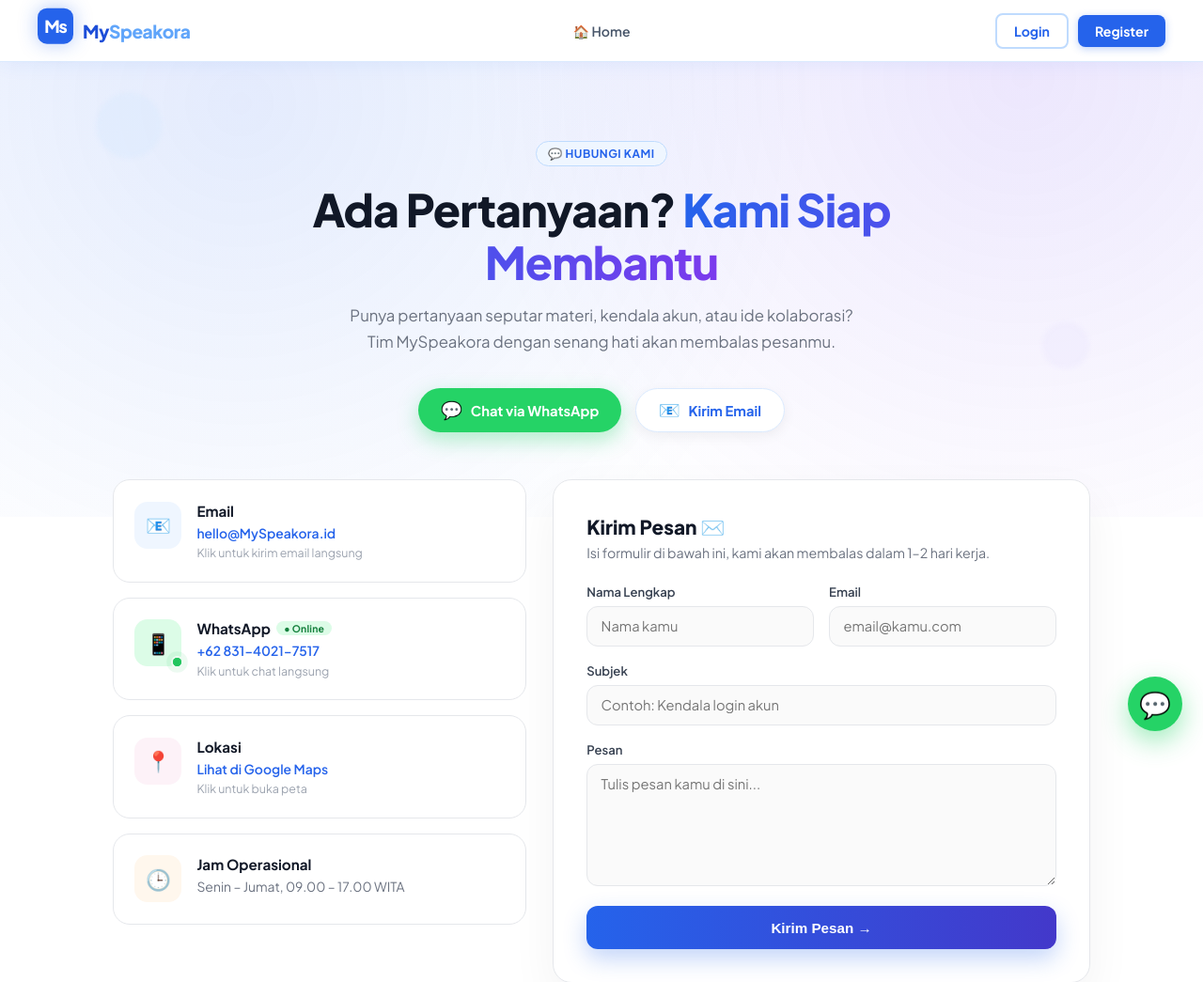
After one commit to artzneynart-boop/web--belajar--bahasa--inggris, a PHP site: page /kontak.php in a window 1280 px wide. The commit adds this page. Shown: the top 1045 px of the page at 94% size. Run offline with PHP 8.4, Linux system fonts and the light colour scheme.

Commit message:
membuat halaman kontak

```diff
--- /dev/null
+++ b/css/kontak.css
@@ -0,0 +1,323 @@
+/* ══════════════════════════════════════
+   KONTAK PAGE — MySpeakora
+   Stylesheet khusus untuk kontak.php
+   ══════════════════════════════════════ */
+
+/* ── Hero dengan gradient + pola dekoratif ── */
+.kontak-hero {
+  position: relative;
+  padding: 150px 1.25rem 90px;
+  text-align: center;
+  background: radial-gradient(circle at 20% 20%, rgba(37,99,235,.10), transparent 55%),
+              radial-gradient(circle at 85% 15%, rgba(124,58,237,.10), transparent 50%),
+              linear-gradient(180deg, #f8faff 0%, #ffffff 100%);
+  overflow: hidden;
+}
+.kontak-hero::before, .kontak-hero::after {
+  content: '';
+  position: absolute;
+  border-radius: 50%;
+  filter: blur(2px);
+  opacity: .5;
+  animation: kontakFloat 7s ease-in-out infinite;
+}
+.kontak-hero::before {
+  width: 70px; height: 70px;
+  background: #dbeafe;
+  top: 18%; left: 8%;
+}
+.kontak-hero::after {
+  width: 50px; height: 50px;
+  background: #ede9fe;
+  top: 65%; right: 10%;
+  animation-delay: -3s;
+}
+@keyframes kontakFloat {
+  0%, 100% { transform: translateY(0) translateX(0); }
+  50% { transform: translateY(-18px) translateX(8px); }
+}
+.kontak-hero-inner { position: relative; max-width: 700px; margin: 0 auto; z-index: 1; }
+.kontak-hero .section-tag {
+  margin: 0 auto 1.1rem;
+  display: inline-flex;
+}
+.kontak-hero h1 {
+  font-size: clamp(2rem, 4.5vw, 3rem);
+  font-weight: 800;
+  color: #111827;
+  margin: 0 0 .9rem;
+  line-height: 1.18;
+  letter-spacing: -.02em;
+}
+.kontak-hero h1 em {
+  font-style: normal;
+  background: linear-gradient(90deg, #2563eb, #7c3aed);
+  -webkit-background-clip: text;
+  background-clip: text;
+  color: transparent;
+}
+.kontak-hero p {
+  color: #6b7280;
+  font-size: 1.05rem;
+  line-height: 1.65;
+  margin: 0 auto;
+  max-width: 540px;
+}
+
+/* ── Quick-contact pills di bawah hero ── */
+.kontak-quick {
+  display: flex;
+  flex-wrap: wrap;
+  gap: .9rem;
+  justify-content: center;
+  margin-top: 2.2rem;
+  position: relative;
+  z-index: 1;
+}
+.kontak-quick-btn {
+  display: inline-flex;
+  align-items: center;
+  gap: .55rem;
+  padding: .85rem 1.5rem;
+  border-radius: 50px;
+  font-size: .92rem;
+  font-weight: 700;
+  text-decoration: none;
+  transition: transform .18s ease, box-shadow .18s ease;
+  box-shadow: 0 4px 14px rgba(0,0,0,.06);
+}
+.kontak-quick-btn:hover { transform: translateY(-3px); }
+.kontak-quick-wa {
+  background: #25D366;
+  color: #fff;
+  box-shadow: 0 8px 22px rgba(37,211,102,.35);
+}
+.kontak-quick-wa:hover { box-shadow: 0 12px 28px rgba(37,211,102,.45); }
+.kontak-quick-email {
+  background: #fff;
+  color: #2563eb;
+  border: 1.5px solid #dbeafe;
+}
+.kontak-quick-email:hover { border-color: #2563eb; box-shadow: 0 8px 22px rgba(37,99,235,.18); }
+.kontak-quick-icon { font-size: 1.15rem; line-height: 1; }
+
+.kontak-wrapper {
+  max-width: 1080px;
+  margin: 0 auto 5rem;
+  padding: 0 1.25rem;
+  display: grid;
+  grid-template-columns: 1fr 1.3fr;
+  gap: 1.75rem;
+  align-items: start;
+  margin-top: -2.5rem;
+  position: relative;
+  z-index: 2;
+}
+@media (max-width: 860px) {
+  .kontak-wrapper { grid-template-columns: 1fr; margin-top: -1rem; }
+}
+
+/* ── Info cards kiri ── */
+.kontak-info-col { display: flex; flex-direction: column; gap: 1rem; }
+.kontak-info-card {
+  background: #fff;
+  border: 1px solid #e5e7eb;
+  border-radius: 18px;
+  padding: 1.4rem;
+  display: flex;
+  gap: 1rem;
+  align-items: flex-start;
+  transition: box-shadow .2s, transform .2s, border-color .2s;
+  text-decoration: none;
+}
+.kontak-info-card.is-link { cursor: pointer; }
+.kontak-info-card.is-link:hover {
+  box-shadow: 0 14px 34px rgba(37,99,235,.12);
+  transform: translateY(-3px);
+  border-color: #c7d2fe;
+}
+.kontak-info-icon {
+  width: 50px; height: 50px;
+  border-radius: 14px;
+  display: flex; align-items: center; justify-content: center;
+  font-size: 1.35rem;
+  flex-shrink: 0;
+  background: #eff6ff;
+  position: relative;
+}
+.kontak-info-card h4 {
+  margin: 0 0 .3rem;
+  font-size: .95rem;
+  font-weight: 700;
+  color: #111827;
+  display: flex;
+  align-items: center;
+  gap: .4rem;
+}
+.kontak-info-card p, .kontak-info-card .kontak-info-value {
+  margin: 0;
+  font-size: .87rem;
+  color: #6b7280;
+  line-height: 1.5;
+}
+.kontak-info-card .kontak-info-value {
+  color: #2563eb;
+  font-weight: 600;
+}
+.kontak-info-card.is-link:hover .kontak-info-value { text-decoration: underline; }
+.kontak-info-card .kontak-info-sub {
+  font-size: .78rem;
+  color: #9ca3af;
+  margin-top: 2px;
+}
+
+/* Badge "Online" berkedip di icon WA */
+.kontak-online-dot {
+  position: absolute;
+  bottom: -2px; right: -2px;
+  width: 13px; height: 13px;
+  background: #22c55e;
+  border-radius: 50%;
+  border: 2.5px solid #fff;
+}
+.kontak-online-dot::after {
+  content: '';
+  position: absolute;
+  inset: 0;
+  border-radius: 50%;
+  background: #22c55e;
+  animation: kontakPulse 1.8s ease-out infinite;
+}
+@keyframes kontakPulse {
+  0% { box-shadow: 0 0 0 0 rgba(34,197,94,.55); }
+  100% { box-shadow: 0 0 0 8px rgba(34,197,94,0); }
+}
+.kontak-tag-online {
+  font-size: .65rem;
+  font-weight: 700;
+  color: #15803d;
+  background: #dcfce7;
+  padding: 1px 8px;
+  border-radius: 20px;
+  letter-spacing: .02em;
+}
+
+/* ── Form kanan ── */
+.kontak-form-card {
+  background: #fff;
+  border: 1px solid #e5e7eb;
+  border-radius: 20px;
+  padding: 2.2rem;
+  box-shadow: 0 20px 50px rgba(17,24,39,.05);
+}
+.kontak-form-card h3 {
+  margin: 0 0 .35rem;
+  font-size: 1.3rem;
+  font-weight: 800;
+  color: #111827;
+}
+.kontak-form-card > p {
+  margin: 0 0 1.5rem;
+  font-size: .89rem;
+  color: #6b7280;
+}
+.kontak-row {
+  display: grid;
+  grid-template-columns: 1fr 1fr;
+  gap: 1rem;
+}
+@media (max-width: 480px) {
+  .kontak-row { grid-template-columns: 1fr; }
+}
+.kontak-form-card .form-group { margin-bottom: 1.1rem; }
+.kontak-form-card label {
+  display: block;
+  font-size: .82rem;
+  font-weight: 600;
+  color: #374151;
+  margin-bottom: .4rem;
+}
+.kontak-form-card input,
+.kontak-form-card textarea {
+  width: 100%;
+  border: 1.5px solid #e5e7eb;
+  border-radius: 12px;
+  padding: .72rem .9rem;
+  font-size: .92rem;
+  font-family: inherit;
+  outline: none;
+  transition: border-color .15s, box-shadow .15s;
+  box-sizing: border-box;
+  background: #fafafa;
+  color: #111827;
+}
+.kontak-form-card textarea { resize: vertical; min-height: 130px; }
+.kontak-form-card input:focus,
+.kontak-form-card textarea:focus {
+  border-color: #2563eb;
+  box-shadow: 0 0 0 4px rgba(37,99,235,.10);
+  background: #fff;
+}
+.kontak-btn-submit {
+  width: 100%;
+  border: none;
+  border-radius: 12px;
+  padding: .9rem 1rem;
+  background: linear-gradient(90deg, #2563eb, #4338ca);
+  color: #fff;
+  font-size: .95rem;
+  font-weight: 700;
+  cursor: pointer;
+  transition: transform .15s ease, box-shadow .15s ease;
+  box-shadow: 0 10px 24px rgba(37,99,235,.28);
+}
+.kontak-btn-submit:hover { transform: translateY(-2px); box-shadow: 0 14px 30px rgba(37,99,235,.35); }
+.kontak-btn-submit:active { transform: scale(.98); }
+
+.kontak-alert {
+  border-radius: 12px;
+  padding: .8rem 1rem;
+  font-size: .85rem;
+  margin-bottom: 1.2rem;
+  line-height: 1.5;
+  display: flex;
+  align-items: flex-start;
+  gap: .5rem;
+}
+.kontak-alert-success { background: #dcfce7; color: #15803d; }
+.kontak-alert-error   { background: #fef2f2; color: #dc2626; }
+
+/* ── Map embed ── */
+.kontak-map {
+  max-width: 1080px;
+  margin: 0 auto 5rem;
+  padding: 0 1.25rem;
+}
+.kontak-map-box {
+  border-radius: 20px;
+  overflow: hidden;
+  border: 1px solid #e5e7eb;
+  height: 300px;
+  box-shadow: 0 16px 40px rgba(17,24,39,.06);
+}
+.kontak-map-box iframe { width: 100%; height: 100%; border: 0; display: block; }
+
+/* ── Floating WhatsApp button (pojok bawah, semua halaman) ── */
+.kontak-float-wa {
+  position: fixed;
+  bottom: 22px;
+  right: 22px;
+  width: 58px; height: 58px;
+  border-radius: 50%;
+  background: #25D366;
+  display: flex;
+  align-items: center;
+  justify-content: center;
+  font-size: 1.7rem;
+  color: #fff;
+  text-decoration: none;
+  box-shadow: 0 10px 28px rgba(37,211,102,.45);
+  z-index: 999;
+  transition: transform .2s ease;
+}
+.kontak-float-wa:hover { transform: scale(1.08); }
--- /dev/null
+++ b/kontak.php
@@ -0,0 +1,250 @@
+<?php
+session_start();
+require_once 'koneksi.php';
+
+$isLoggedIn = isset($_SESSION['loggedin']) && $_SESSION['loggedin'] === true;
+$username   = $_SESSION['username'] ?? '';
+
+$currentPage = 'kontak.php';
+
+// ── Proses form kontak (sederhana, tanpa kirim email — bisa dikembangkan nanti) ──
+$kontak_sukses = '';
+$kontak_error  = '';
+
+if ($_SERVER['REQUEST_METHOD'] === 'POST') {
+    $nama    = trim($_POST['nama'] ?? '');
+    $email   = trim($_POST['email'] ?? '');
+    $subjek  = trim($_POST['subjek'] ?? '');
+    $pesan   = trim($_POST['pesan'] ?? '');
+
+    if (empty($nama) || empty($email) || empty($subjek) || empty($pesan)) {
+        $kontak_error = "Semua field wajib diisi ya 🙏";
+    } elseif (!filter_var($email, FILTER_VALIDATE_EMAIL)) {
+        $kontak_error = "Format email tidak valid.";
+    } else {
+        // TODO: simpan ke tabel pesan_kontak atau kirim email notifikasi
+        $kontak_sukses = "Pesan kamu berhasil terkirim! Tim kami akan membalas secepatnya 🚀";
+    }
+}
+?>
+<!DOCTYPE html>
+<html lang="id">
+<head>
+  <meta charset="UTF-8" />
+  <meta name="viewport" content="width=device-width, initial-scale=1.0" />
+  <title>MySpeakora — Kontak</title>
+  <link href="https://fonts.googleapis.com/css2?family=Plus+Jakarta+Sans:wght@400;500;600;700;800&family=Lora:ital,wght@0,400;0,600;1,400&display=swap" rel="stylesheet" />
+  <link rel="stylesheet" href="./css/style.css" />
+  <link rel="stylesheet" href="./css/kontak.css" />
+</head>
+<body>
+
+<?php include 'navbar.php'; ?>
+
+<!-- ═══════ HERO KONTAK ═══════ -->
+<div class="kontak-hero">
+  <div class="kontak-hero-inner">
+    <div class="section-tag">💬 Hubungi Kami</div>
+    <h1>Ada Pertanyaan? <em>Kami Siap Membantu</em></h1>
+    <p>Punya pertanyaan seputar materi, kendala akun, atau ide kolaborasi? Tim MySpeakora dengan senang hati akan membalas pesanmu.</p>
+
+    <div class="kontak-quick">
+      <a class="kontak-quick-btn kontak-quick-wa" href="https://wa.me/6283140217517?text=Halo%20MySpeakora%2C%20saya%20ingin%20bertanya..." target="_blank" rel="noopener">
+        <span class="kontak-quick-icon">💬</span> Chat via WhatsApp
+      </a>
+      <a class="kontak-quick-btn kontak-quick-email" href="mailto:hello@MySpeakora.id?subject=Pertanyaan%20dari%20Website">
+        <span class="kontak-quick-icon">📧</span> Kirim Email
+      </a>
+    </div>
+  </div>
+</div>
+
+<div class="kontak-wrapper">
+
+  <!-- ── Kolom Info ── -->
+  <div class="kontak-info-col">
+
+    <a class="kontak-info-card is-link" href="mailto:hello@MySpeakora.id?subject=Pertanyaan%20dari%20Website">
+      <div class="kontak-info-icon">📧</div>
+      <div>
+        <h4>Email</h4>
+        <div class="kontak-info-value">hello@MySpeakora.id</div>
+        <div class="kontak-info-sub">Klik untuk kirim email langsung</div>
+      </div>
+    </a>
+
+    <a class="kontak-info-card is-link" href="https://wa.me/6283140217517?text=Halo%20MySpeakora%2C%20saya%20ingin%20bertanya..." target="_blank" rel="noopener">
+      <div class="kontak-info-icon" style="background:#dcfce7;">
+        📱
+        <span class="kontak-online-dot"></span>
+      </div>
+      <div>
+        <h4>WhatsApp <span class="kontak-tag-online">● Online</span></h4>
+        <div class="kontak-info-value">+62 831-4021-7517</div>
+        <div class="kontak-info-sub">Klik untuk chat langsung</div>
+      </div>
+    </a>
+
+    <a class="kontak-info-card is-link" href="https://maps.app.goo.gl/qmswBf11dXq8Ws1L7" target="_blank" rel="noopener">
+      <div class="kontak-info-icon" style="background:#fdf2f8;">📍</div>
+      <div>
+        <h4>Lokasi</h4>
+        <div class="kontak-info-value">Lihat di Google Maps</div>
+        <div class="kontak-info-sub">Klik untuk buka peta</div>
+      </div>
+    </a>
+
+    <div class="kontak-info-card">
+      <div class="kontak-info-icon" style="background:#fff7ed;">🕒</div>
+      <div>
+        <h4>Jam Operasional</h4>
+        <p>Senin – Jumat, 09.00 – 17.00 WITA</p>
+      </div>
+    </div>
+
+  </div>
+
+  <!-- ── Form Kontak ── -->
+  <div class="kontak-form-card">
+    <h3>Kirim Pesan ✉️</h3>
+    <p>Isi formulir di bawah ini, kami akan membalas dalam 1–2 hari kerja.</p>
+
+    <?php if ($kontak_sukses): ?>
+      <div class="kontak-alert kontak-alert-success"><span>✅</span><span><?= htmlspecialchars($kontak_sukses) ?></span></div>
+    <?php endif; ?>
+    <?php if ($kontak_error): ?>
+      <div class="kontak-alert kontak-alert-error"><span>⚠️</span><span><?= htmlspecialchars($kontak_error) ?></span></div>
+    <?php endif; ?>
+
+    <form method="POST" action="kontak.php">
+      <div class="kontak-row">
+        <div class="form-group">
+          <label for="nama">Nama Lengkap</label>
+          <input type="text" id="nama" name="nama" placeholder="Nama kamu"
+                 value="<?= htmlspecialchars($_POST['nama'] ?? ($isLoggedIn ? $username : '')) ?>" required>
+        </div>
+        <div class="form-group">
+          <label for="email">Email</label>
+          <input type="email" id="email" name="email" placeholder="email@kamu.com"
+                 value="<?= htmlspecialchars($_POST['email'] ?? ($_SESSION['email'] ?? '')) ?>" required>
+        </div>
+      </div>
+
+      <div class="form-group">
+        <label for="subjek">Subjek</label>
+        <input type="text" id="subjek" name="subjek" placeholder="Contoh: Kendala login akun"
+               value="<?= htmlspecialchars($_POST['subjek'] ?? '') ?>" required>
+      </div>
+
+      <div class="form-group">
+        <label for="pesan">Pesan</label>
+        <textarea id="pesan" name="pesan" placeholder="Tulis pesan kamu di sini..." required><?= htmlspecialchars($_POST['pesan'] ?? '') ?></textarea>
+      </div>
+
+      <button type="submit" class="kontak-btn-submit">Kirim Pesan →</button>
+    </form>
+  </div>
+
+</div>
+
+<!-- ═══════ MAP ═══════ -->
+<div class="kontak-map">
+  <div class="kontak-map-box">
+    <iframe
+      src="https://www.google.com/maps?q=MySpeakora&output=embed"
+      loading="lazy"
+      referrerpolicy="no-referrer-when-downgrade">
+    </iframe>
+  </div>
+</div>
+
+<?php if (!$isLoggedIn): ?>
+<!-- ═══════ MODAL LOGIN ═══════ -->
+<div class="modal-overlay" id="loginModal" onclick="closeOnBg(event,'loginModal')">
+  <div class="modal">
+    <button class="modal-close" onclick="closeModal('loginModal')">✕</button>
+    <h2>Selamat Datang 👋</h2>
+    <p>Masuk ke akun MySpeakora kamu</p>
+    <form method="POST" action="login.php">
+      <div class="form-group">
+        <label>Username</label>
+        <input type="text" name="username" placeholder="Username kamu" required />
+      </div>
+      <div class="form-group">
+        <label>Password</label>
+        <input type="password" name="password" placeholder="••••••••" required />
+      </div>
+      <button type="submit" class="btn-form">Masuk →</button>
+    </form>
+    <div class="modal-switch">Belum punya akun? <a onclick="switchModal('loginModal','registerModal')">Daftar sekarang</a></div>
+  </div>
+</div>
+
+<!-- ═══════ MODAL REGISTER ═══════ -->
+<div class="modal-overlay" id="registerModal" onclick="closeOnBg(event,'registerModal')">
+  <div class="modal">
+    <button class="modal-close" onclick="closeModal('registerModal')">✕</button>
+    <h2>Buat Akun Gratis 🚀</h2>
+    <p>Bergabung dengan 50.000+ pelajar aktif</p>
+    <form method="POST" action="simpan_user.php">
+      <div class="form-group">
+        <label>Username</label>
+        <input type="text" name="username" placeholder="Username kamu" required />
+      </div>
+      <div class="form-group">
+        <label>Email</label>
+        <input type="email" name="email" placeholder="email@kamu.com" required />
+      </div>
+      <div class="form-group">
+        <label>Password</label>
+        <input type="password" name="password" placeholder="Min. 8 karakter" required />
+      </div>
+      <button type="submit" class="btn-form">Daftar Gratis →</button>
+    </form>
+    <div class="modal-switch">Sudah punya akun? <a onclick="switchModal('registerModal','loginModal')">Masuk di sini</a></div>
+  </div>
+</div>
+<?php endif; ?>
+
+<!-- ═══════ FOOTER ═══════ -->
+<footer>
+  <div class="footer-top">
+    <div class="footer-brand">
+      <div class="nav-logo" style="margin-bottom:8px">
+        <div class="nav-logo-icon">Ms</div>
+        <span class="nav-logo-text" style="color:white">My<span>Speakora</span></span>
+      </div>
+      <p>Platform belajar bahasa Inggris online terbaik untuk pelajar Indonesia. Gratis, lengkap, dan menyenangkan.</p>
+    </div>
+    <div class="footer-col"><h4>Fitur</h4><ul>
+      <li><a href="materi.php">Materi</a></li>
+      <li><a href="kuis.php">Kuis</a></li>
+      <li><a href="kamus.php">Kamus</a></li>
+      <li><a href="#">Leaderboard</a></li>
+    </ul></div>
+    <div class="footer-col"><h4>Perusahaan</h4><ul>
+      <li><a href="#">Tentang Kami</a></li>
+      <li><a href="#">Blog</a></li>
+      <li><a href="#">Karir</a></li>
+      <li><a href="#">Press Kit</a></li>
+     <li><a href="https://maps.app.goo.gl/qmswBf11dXq8Ws1L7" target="_blank">location</a></li>
+    </ul></div>
+    <div class="footer-col"><h4>Bantuan</h4><ul>
+      <li><a href="#">FAQ</a></li>
+      <li><a href="kontak.php">Kontak</a></li>
+      <li><a href="#">Kebijakan Privasi</a></li>
+      <li><a href="#">Syarat & Ketentuan</a></li>
+    </ul></div>
+  </div>
+  <div class="footer-bottom">
+    <p>© 2026 MySpeakora. Dibuat dengan ❤️ untuk pelajar Indonesia.</p>
+    <p>📧 hello@MySpeakora.id</p>
+  </div>
+</footer>
+
+<!-- ═══════ FLOATING WHATSAPP BUTTON ═══════ -->
+<a class="kontak-float-wa" href="https://wa.me/6283140217517?text=Halo%20MySpeakora%2C%20saya%20ingin%20bertanya..." target="_blank" rel="noopener" title="Chat via WhatsApp">💬</a>
+
+<script src="script.js"></script>
+</body>
+</html>
```
Also changed, not shown: index.php (+3 -10 lines), kamus.php (+4 -11 lines), kuis.php (+3 -10 lines), materi.php (+4 -8 lines), css/style.css (line endings or trailing spaces).
